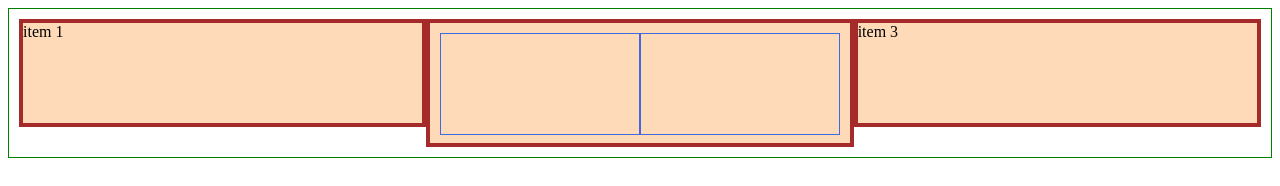
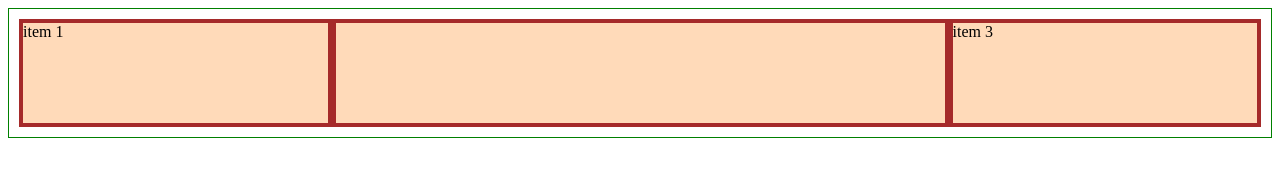
Before and after one commit to kusiLaw/html-boilerplate, a plain HTML site: page test.html in a window 1280 px wide. Drawn offline with Linux system fonts and the light colour scheme.

Commit message:
flex grow

```diff
--- a/test.css
+++ b/test.css
@@ -8,17 +8,12 @@
   background: peachpuff;
   border: 4px solid brown;
   height: 100px;
-  flex: 1;
+  flex: 1 1 0%;
 }
 
-/*creating nesting**/
+/* we instead add flex: 2 to just one of the divs,
+then that div would grow to 2x the size of the others. */
+
 .flex-container .two{
- display: flex;
- padding: 10px;
-
-
+  flex: 2 1 0%;
 }
-.flex-container .two .inner{
- flex: 1;
- border: 1px solid royalblue;
-}
--- a/test.html
+++ b/test.html
@@ -10,10 +10,7 @@
 
         <div class="flex-container">
             <div class="one">item 1</div>
-            <div class="two">
-                <div class="inner"></div>
-                <div class="inner"></div>
-            </div>
+            <div class="two"></div>
             <div class="three">item 3</div>
         </div>
 
```
